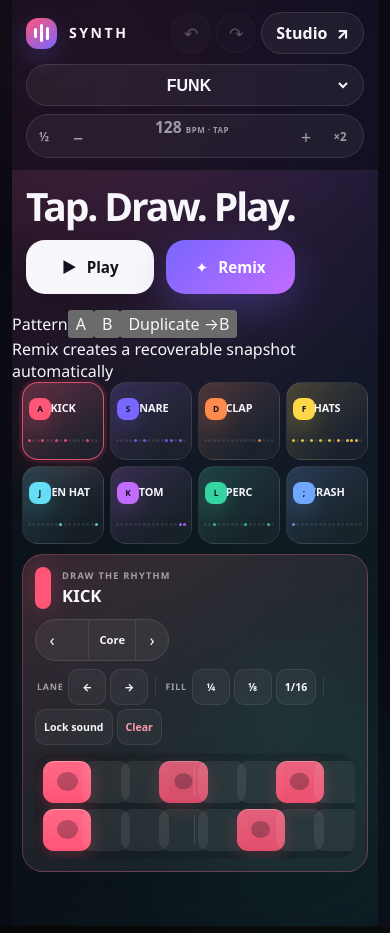
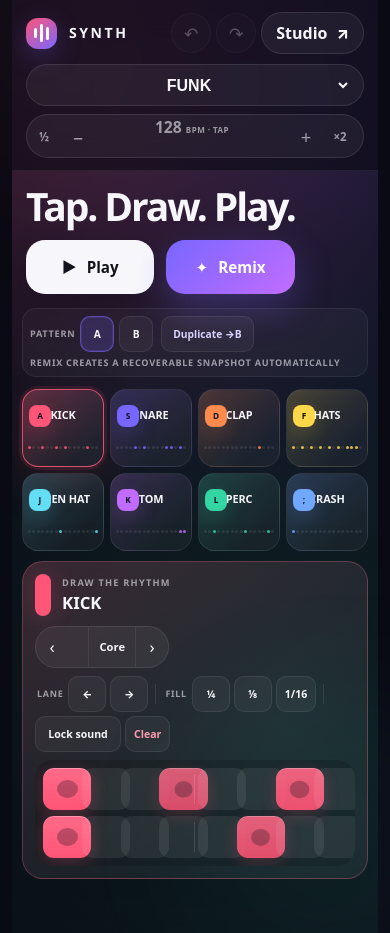
Before and after one commit to thiepn/synth, a React (Vite) app: page / in a window 390 px wide. Built offline with nearby package versions, Linux system fonts and the light colour scheme.

Commit message:
Style Q2 experimentation safety controls

```diff
--- a/src/playground.css
+++ b/src/playground.css
@@ -453,6 +453,106 @@
   transform: scale(0.975);
 }
 
+
+.playground-experiment-bar {
+  width: min(1440px, calc(100% - clamp(36px, 7vw, 108px)));
+  min-height: 48px;
+  margin: -4px auto 12px;
+  display: flex;
+  align-items: center;
+  justify-content: space-between;
+  gap: 16px;
+  padding: 7px 9px;
+  border: 1px solid rgba(255, 255, 255, 0.07);
+  border-radius: 16px;
+  background: rgba(255, 255, 255, 0.035);
+}
+
+.playground-pattern-banks,
+.playground-remix-safety,
+.playground-remix-history {
+  min-width: 0;
+  display: flex;
+  align-items: center;
+  gap: 5px;
+}
+
+.playground-pattern-banks > span,
+.playground-remix-history > span,
+.playground-safety-note {
+  color: var(--pg-muted);
+  font-size: 0.57rem;
+  font-weight: 850;
+  letter-spacing: 0.08em;
+  text-transform: uppercase;
+}
+
+.playground-pattern-banks > button,
+.playground-remix-history > button,
+.playground-undo-remix {
+  height: 32px;
+  border: 1px solid rgba(255, 255, 255, 0.08);
+  border-radius: 10px;
+  background: rgba(255, 255, 255, 0.045);
+  color: var(--pg-text);
+  cursor: pointer;
+  font-size: 0.64rem;
+  font-weight: 850;
+}
+
+.playground-pattern-banks > button {
+  min-width: 34px;
+  padding-inline: 10px;
+}
+
+.playground-pattern-banks > button.is-active {
+  border-color: rgba(120, 103, 255, 0.58);
+  background: rgba(120, 103, 255, 0.19);
+  box-shadow: inset 0 0 0 1px rgba(194, 108, 255, 0.12);
+}
+
+.playground-pattern-banks .playground-pattern-duplicate {
+  min-width: 0;
+  margin-left: 3px;
+  padding-inline: 11px;
+  color: #d9d4ff;
+}
+
+.playground-remix-safety {
+  justify-content: flex-end;
+}
+
+.playground-undo-remix {
+  min-width: 108px;
+  padding-inline: 12px;
+  border-color: rgba(194, 108, 255, 0.34);
+  background: rgba(120, 103, 255, 0.11);
+  color: #e3ddff;
+}
+
+.playground-remix-history {
+  overflow: hidden;
+}
+
+.playground-remix-history > button {
+  width: 38px;
+  flex: 0 0 38px;
+  padding: 0;
+  color: var(--pg-muted);
+}
+
+.playground-remix-history > button.is-active {
+  color: white;
+  border-color: rgba(194, 108, 255, 0.42);
+  background: rgba(194, 108, 255, 0.12);
+}
+
+.playground-pattern-banks > button:hover,
+.playground-remix-history > button:hover,
+.playground-undo-remix:hover {
+  background: rgba(255, 255, 255, 0.085);
+  transform: translateY(-1px);
+}
 
 .playground-workbench {
   position: relative;
@@ -924,6 +1024,24 @@
   transform: translateY(1px);
 }
 
+.playground-lane-toolbar__lock {
+  min-width: 86px !important;
+}
+
+.playground-lane-toolbar__lock.is-active {
+  border-color: color-mix(
+    in srgb,
+    var(--lane-color) 48%,
+    rgba(255, 255, 255, 0.12)
+  );
+  background: color-mix(
+    in srgb,
+    var(--lane-color) 13%,
+    rgba(255, 255, 255, 0.045)
+  );
+  color: var(--lane-color);
+}
+
 .playground-lane-toolbar__clear {
   color: #ff9caf !important;
 }
@@ -1253,6 +1371,16 @@
 }
 
 @media (max-width: 1040px) {
+  .playground-experiment-bar {
+    align-items: stretch;
+    flex-direction: column;
+    gap: 6px;
+  }
+
+  .playground-remix-safety {
+    justify-content: flex-start;
+  }
+
   .playground-topbar {
     grid-template-columns: 1fr auto;
   }
@@ -1370,9 +1498,40 @@
     min-height: 54px;
   }
 
+  .playground-experiment-bar,
   .playground-workbench,
   .playground-footer {
     width: calc(100% - 20px);
+  }
+
+  .playground-experiment-bar {
+    margin-top: -2px;
+    padding: 7px;
+    border-radius: 14px;
+  }
+
+  .playground-pattern-banks,
+  .playground-remix-safety {
+    width: 100%;
+    overflow-x: auto;
+    scrollbar-width: none;
+  }
+
+  .playground-pattern-banks::-webkit-scrollbar,
+  .playground-remix-safety::-webkit-scrollbar {
+    display: none;
+  }
+
+  .playground-pattern-banks > span,
+  .playground-remix-history > span,
+  .playground-safety-note {
+    flex: 0 0 auto;
+  }
+
+  .playground-pattern-banks > button,
+  .playground-undo-remix {
+    flex: 0 0 auto;
+    min-height: 36px;
   }
 
   .playground-workbench {
@@ -1567,6 +1726,19 @@
 
   .playground-beat-pad__trigger {
     min-height: 76px;
+  }
+
+  .playground-experiment-bar {
+    gap: 5px;
+  }
+
+  .playground-remix-history > button {
+    width: 36px;
+    flex-basis: 36px;
+  }
+
+  .playground-safety-note {
+    line-height: 1.35;
   }
 
   .playground-focus__header {
@@ -1612,6 +1784,10 @@
   .playground-history-button,
   .playground-project-alert,
   .playground-studio-button,
+  .playground-experiment-bar,
+  .playground-pattern-banks > button,
+  .playground-remix-history > button,
+  .playground-undo-remix,
   .playground-focus__sound,
   .playground-step {
     border-color: rgba(255, 255, 255, 0.28);
@@ -1638,6 +1814,10 @@
   .playground-history-button,
   .playground-project-alert,
   .playground-studio-button,
+  .playground-experiment-bar,
+  .playground-pattern-banks > button,
+  .playground-remix-history > button,
+  .playground-undo-remix,
   .playground-focus__sound,
   .playground-sound-cycle,
   .playground-sound-cycle > button,
```
